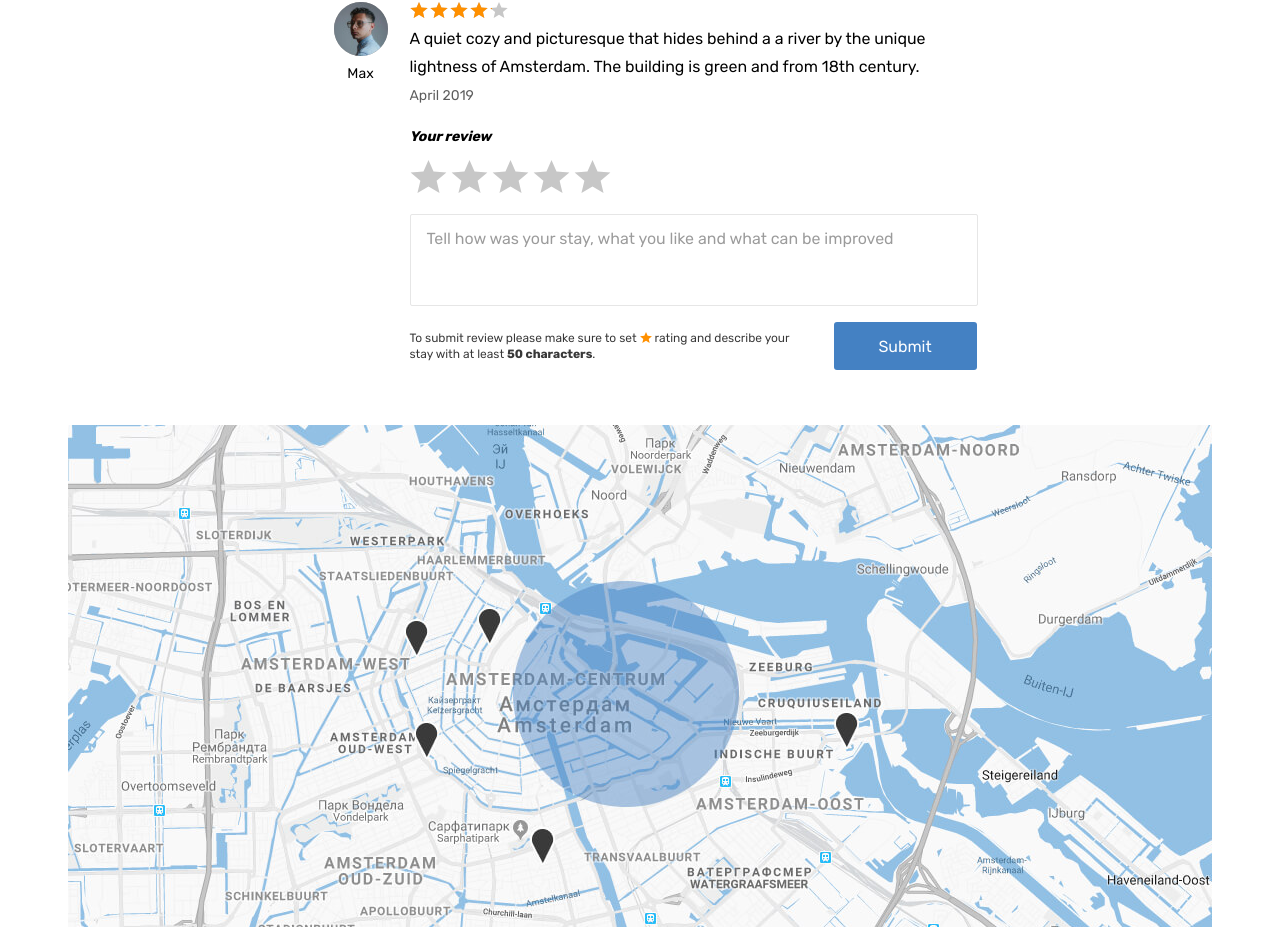
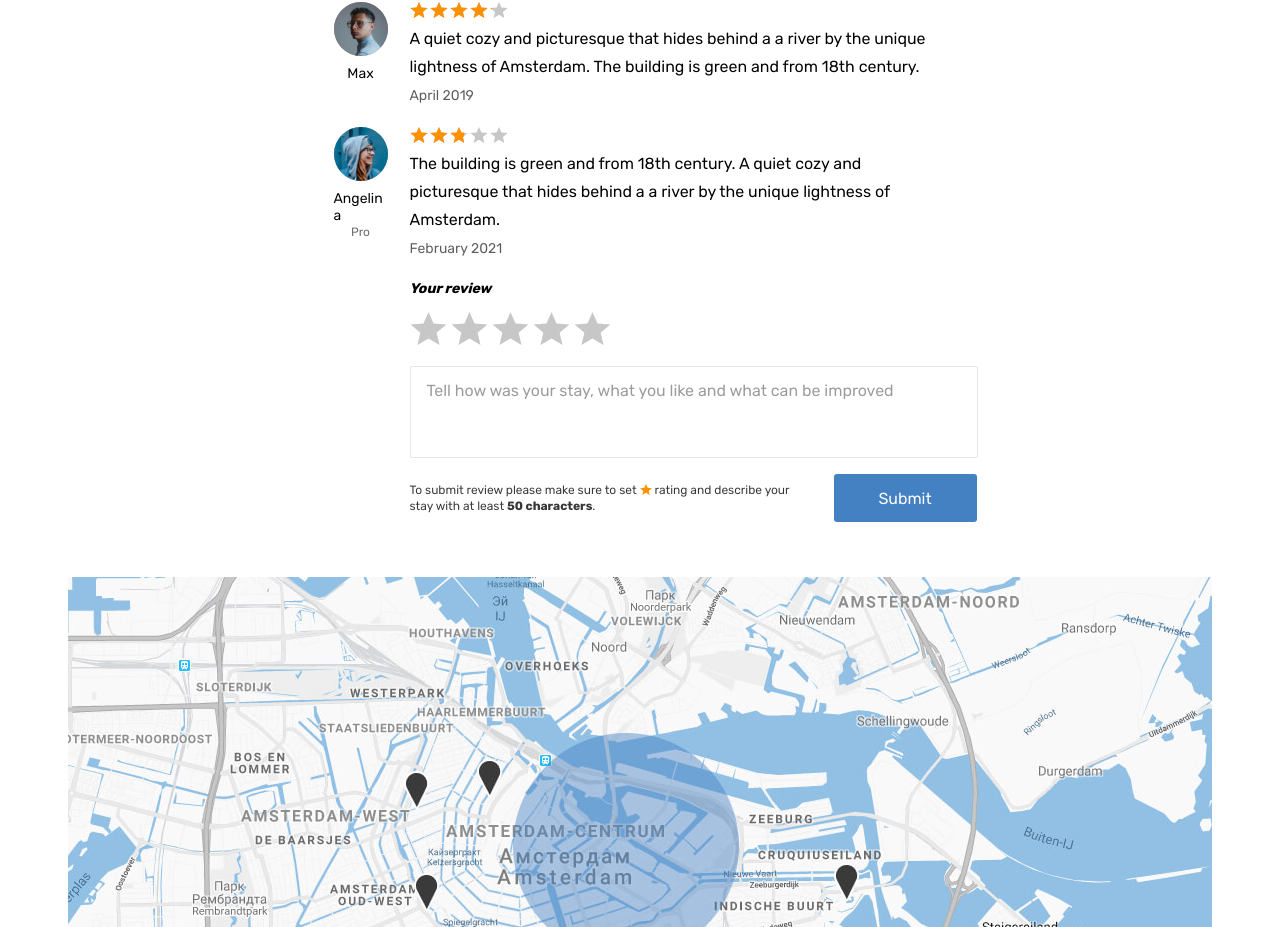
Before and after one commit to Chackmoole/six-cities, a React (Create React App) app: page /offer/1 in a window 1280 px wide. Shown: the part 1533-2460 px from the top of the page. Built offline with nearby package versions, Linux system fonts and the light colour scheme.

Commit message:
Добавление показа всех комментариев из моков

```diff
--- a/src/components/property-reviews/property-reviews.tsx
+++ b/src/components/property-reviews/property-reviews.tsx
@@ -10,7 +10,8 @@ export const PropertyReviews = ({reviews}:IProps) => (
   <section className="property__reviews reviews">
     <h2 className="reviews__title">Reviews &middot; <span className="reviews__amount">{reviews.length}</span></h2>
     <ul className="reviews__list">
-      <ReviewsItem reviews={reviews}/>
+      {reviews.map((review) => <ReviewsItem key={review.id} review={review}/>)}
+
     </ul>
     <PropertyReviewForm/>
   </section>);
--- a/src/components/reviews-item/reviews-item.tsx
+++ b/src/components/reviews-item/reviews-item.tsx
@@ -2,32 +2,32 @@ import {IReview} from '../../types/types';
 import {conversionDate} from '../../util/util';
 
 interface IProps {
-  reviews: IReview[];
+  review: IReview;
 }
 
 
-export const ReviewsItem = ({reviews}:IProps) => (
+export const ReviewsItem = ({review}:IProps) => (
   <li className="reviews__item">
     <div className="reviews__user user">
       <div className="reviews__avatar-wrapper user__avatar-wrapper">
-        <img className="reviews__avatar user__avatar" src={reviews[0].user.avatarUrl} width="54" height="54" alt={reviews[0].user.name}/>
+        <img className="reviews__avatar user__avatar" src={review.user.avatarUrl} width="54" height="54" alt={review.user.name}/>
       </div>
       <span className="reviews__user-name">
-        {reviews[0].user.name}
+        {review.user.name}
       </span>
-      {reviews[0].user.isPro ? <span style={{fontSize: '12px', lineHeight: '1.167', color: '#696969'}}>Pro</span> : null}
+      {review.user.isPro ? <span style={{fontSize: '12px', lineHeight: '1.167', color: '#696969'}}>Pro</span> : null}
     </div>
     <div className="reviews__info">
       <div className="reviews__rating rating">
         <div className="reviews__stars rating__stars">
-          <span style={{width: `${reviews[0].rating * 20}%`}}></span>
+          <span style={{width: `${review.rating * 20}%`}}></span>
           <span className="visually-hidden">Rating</span>
         </div>
       </div>
       <p className="reviews__text">
-        {reviews[0].comment}
+        {review.comment}
       </p>
-      <time className="reviews__time" dateTime={reviews[0].date}>{conversionDate(reviews[0].date)}</time>
+      <time className="reviews__time" dateTime={review.date}>{conversionDate(review.date)}</time>
     </div>
   </li>
 );
```
